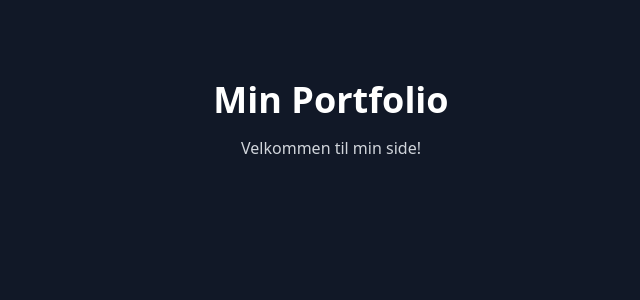
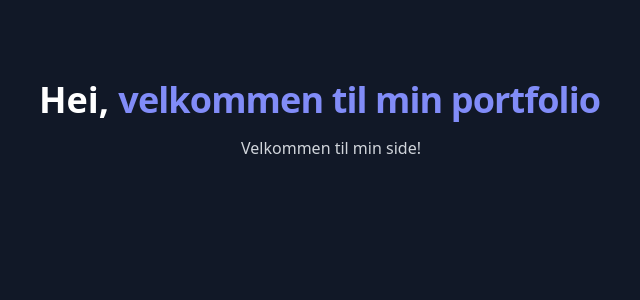
Before and after one commit to AuroraMeilianKarlsen/portfolio, a Next.js app: page / in a window 1280 px wide. Shown: the top 300 px of the page, without its empty margins (309-949 px from the left). Built offline with nearby package versions, Linux system fonts and the light colour scheme.

Commit message:
Add typing effect. Add GSAP dependency, update .gitignore. add about and skills pages

```diff
--- a/package.json
+++ b/package.json
@@ -9,6 +9,7 @@
     "lint": "next lint"
   },
   "dependencies": {
+    "gsap": "^3.12.5",
     "next": "^15.1.6",
     "react": "^19.1.1",
     "react-dom": "^19.1.1"
--- /dev/null
+++ b/src/app/components/ClientTyping.tsx
@@ -0,0 +1,17 @@
+'use client';
+
+import TextType from './TextType';
+
+export default function ClientTyping() {
+  return (
+    <TextType
+      as="span"
+      className="text-indigo-400"
+      text={['velkommen til min portfolio']}
+      typingSpeed={75}
+      pauseDuration={1500}
+      showCursor={true}
+      cursorCharacter="|"
+    />
+  );
+}
--- /dev/null
+++ b/src/app/components/TextType.tsx
@@ -0,0 +1,214 @@
+'use client';
+
+import {
+  ElementType,
+  useEffect,
+  useRef,
+  useState,
+  createElement,
+  useMemo,
+  useCallback,
+} from 'react';
+import { gsap } from 'gsap';
+
+interface TextTypeProps {
+  className?: string;
+  showCursor?: boolean;
+  hideCursorWhileTyping?: boolean;
+  cursorCharacter?: string | React.ReactNode;
+  cursorBlinkDuration?: number;
+  cursorClassName?: string;
+  text: string | string[];
+  as?: ElementType;
+  typingSpeed?: number;
+  initialDelay?: number;
+  pauseDuration?: number;
+  deletingSpeed?: number;
+  loop?: boolean;
+  textColors?: string[];
+  variableSpeed?: { min: number; max: number };
+  onSentenceComplete?: (sentence: string, index: number) => void;
+  startOnVisible?: boolean;
+  reverseMode?: boolean;
+}
+
+const TextType = ({
+  text,
+  as: Component = 'div',
+  typingSpeed = 50,
+  initialDelay = 0,
+  pauseDuration = 2000,
+  deletingSpeed = 30,
+  loop = true,
+  className = '',
+  showCursor = true,
+  hideCursorWhileTyping = false,
+  cursorCharacter = '|',
+  cursorClassName = '',
+  cursorBlinkDuration = 0.5,
+  textColors = [],
+  variableSpeed,
+  onSentenceComplete,
+  startOnVisible = false,
+  reverseMode = false,
+  ...props
+}: TextTypeProps & React.HTMLAttributes<HTMLElement>) => {
+  const [displayedText, setDisplayedText] = useState('');
+  const [currentCharIndex, setCurrentCharIndex] = useState(0);
+  const [isDeleting, setIsDeleting] = useState(false);
+  const [currentTextIndex, setCurrentTextIndex] = useState(0);
+  const [isVisible, setIsVisible] = useState(!startOnVisible);
+  const cursorRef = useRef<HTMLSpanElement>(null);
+  const containerRef = useRef<HTMLElement>(null);
+
+  const textArray = useMemo(
+    () => (Array.isArray(text) ? text : [text]),
+    [text]
+  );
+
+  const getRandomSpeed = useCallback(() => {
+    if (!variableSpeed) return typingSpeed;
+    const { min, max } = variableSpeed;
+    return Math.random() * (max - min) + min;
+  }, [variableSpeed, typingSpeed]);
+
+  const getCurrentTextColor = () => {
+    if (textColors.length === 0) return;
+    return textColors[currentTextIndex % textColors.length];
+  };
+
+  useEffect(() => {
+    if (!startOnVisible || !containerRef.current) return;
+
+    const observer = new IntersectionObserver(
+      (entries) => {
+        entries.forEach((entry) => {
+          if (entry.isIntersecting) {
+            setIsVisible(true);
+          }
+        });
+      },
+      { threshold: 0.1 }
+    );
+
+    observer.observe(containerRef.current);
+    return () => observer.disconnect();
+  }, [startOnVisible]);
+
+  useEffect(() => {
+    if (showCursor && cursorRef.current) {
+      gsap.set(cursorRef.current, { opacity: 1 });
+      gsap.to(cursorRef.current, {
+        opacity: 0,
+        duration: cursorBlinkDuration,
+        repeat: -1,
+        yoyo: true,
+        ease: 'power2.inOut',
+      });
+    }
+  }, [showCursor, cursorBlinkDuration]);
+
+  useEffect(() => {
+    if (!isVisible) return;
+
+    let timeout: NodeJS.Timeout;
+
+    const currentText = textArray[currentTextIndex];
+    const processedText = reverseMode
+      ? currentText.split('').reverse().join('')
+      : currentText;
+
+    const executeTypingAnimation = () => {
+      if (isDeleting) {
+        if (displayedText === '') {
+          setIsDeleting(false);
+          if (currentTextIndex === textArray.length - 1 && !loop) {
+            return;
+          }
+
+          if (onSentenceComplete) {
+            onSentenceComplete(textArray[currentTextIndex], currentTextIndex);
+          }
+
+          setCurrentTextIndex((prev) => (prev + 1) % textArray.length);
+          setCurrentCharIndex(0);
+          timeout = setTimeout(() => {}, pauseDuration);
+        } else {
+          timeout = setTimeout(() => {
+            setDisplayedText((prev) => prev.slice(0, -1));
+          }, deletingSpeed);
+        }
+      } else {
+        if (currentCharIndex < processedText.length) {
+          timeout = setTimeout(
+            () => {
+              setDisplayedText(
+                (prev) => prev + processedText[currentCharIndex]
+              );
+              setCurrentCharIndex((prev) => prev + 1);
+            },
+            variableSpeed ? getRandomSpeed() : typingSpeed
+          );
+        } else if (textArray.length > 1) {
+          timeout = setTimeout(() => {
+            setIsDeleting(true);
+          }, pauseDuration);
+        }
+      }
+    };
+
+    if (currentCharIndex === 0 && !isDeleting && displayedText === '') {
+      timeout = setTimeout(executeTypingAnimation, initialDelay);
+    } else {
+      executeTypingAnimation();
+    }
+
+    return () => clearTimeout(timeout);
+  }, [
+    currentCharIndex,
+    displayedText,
+    isDeleting,
+    typingSpeed,
+    deletingSpeed,
+    pauseDuration,
+    textArray,
+    currentTextIndex,
+    loop,
+    initialDelay,
+    isVisible,
+    reverseMode,
+    variableSpeed,
+    onSentenceComplete,
+  ]);
+
+  const shouldHideCursor =
+    hideCursorWhileTyping &&
+    (currentCharIndex < textArray[currentTextIndex].length || isDeleting);
+
+  return createElement(
+    Component,
+    {
+      ref: containerRef,
+      className: `inline-block whitespace-pre-wrap tracking-tight ${className}`,
+      ...props,
+    },
+    <span
+      className="inline"
+      style={{ color: getCurrentTextColor() || 'inherit' }}
+    >
+      {displayedText}
+    </span>,
+    showCursor && (
+      <span
+        ref={cursorRef}
+        className={`ml-1 inline-block opacity-100 ${
+          shouldHideCursor ? 'hidden' : ''
+        } ${cursorClassName}`}
+      >
+        {cursorCharacter}
+      </span>
+    )
+  );
+};
+
+export default TextType;
--- a/src/app/page.tsx
+++ b/src/app/page.tsx
@@ -1,7 +1,14 @@
+import ClientTyping from './components/ClientTyping';
+
 export default function Home() {
   return (
     <div className="min-h-screen bg-gray-900 text-white">
-      <h1 className="text-4xl font-bold text-center pt-20">Min Portfolio</h1>
+      <h1 className="text-4xl font-bold text-center pt-20">
+        Hei,{' '}
+        <span className="inline-block">
+          <ClientTyping />
+        </span>
+      </h1>
       <p className="text-center mt-4 text-gray-300">Velkommen til min side!</p>
     </div>
   );
```
Also changed, not shown: src/app/pages/about.tsx (added), src/app/pages/skills.tsx (added), 2 other files (tests, documents, lock files or other folders).
